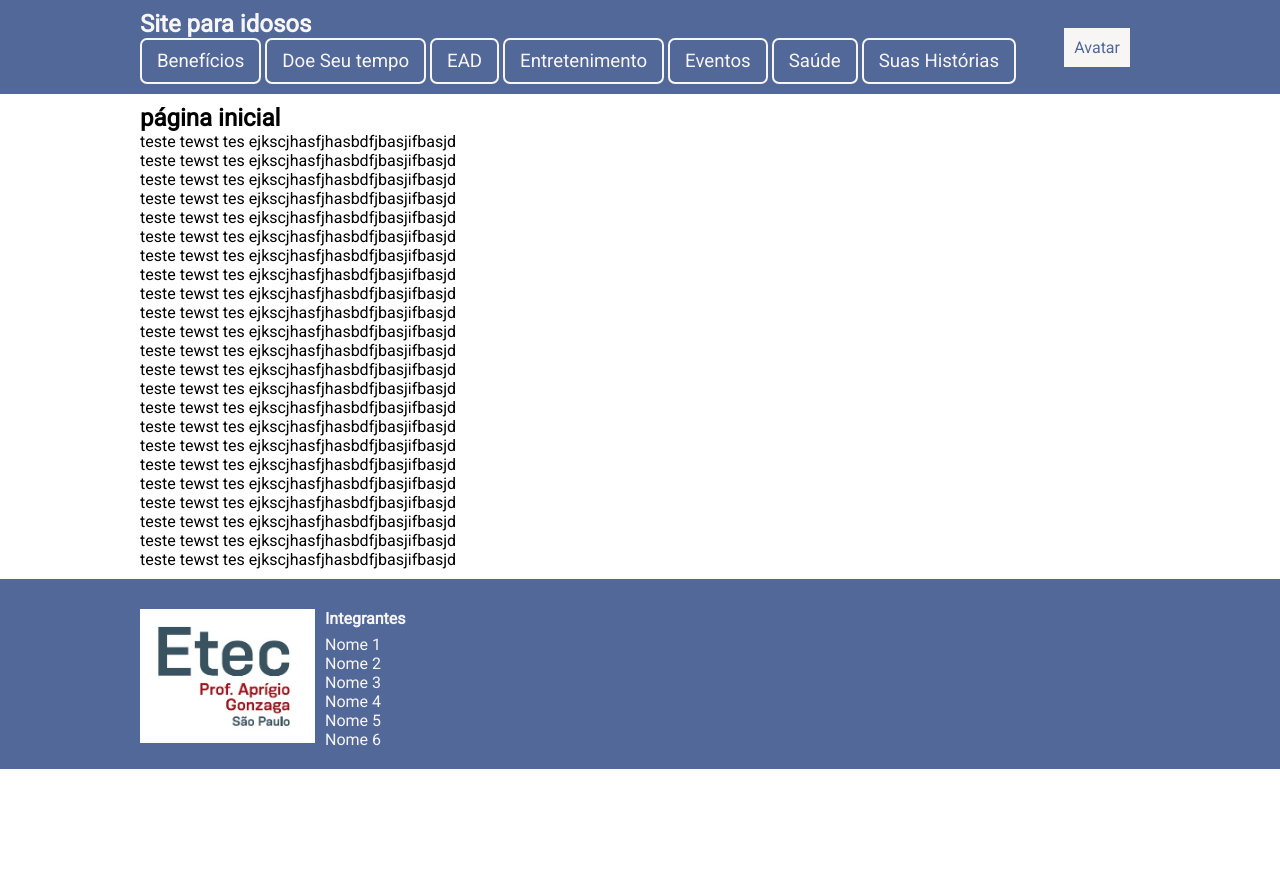
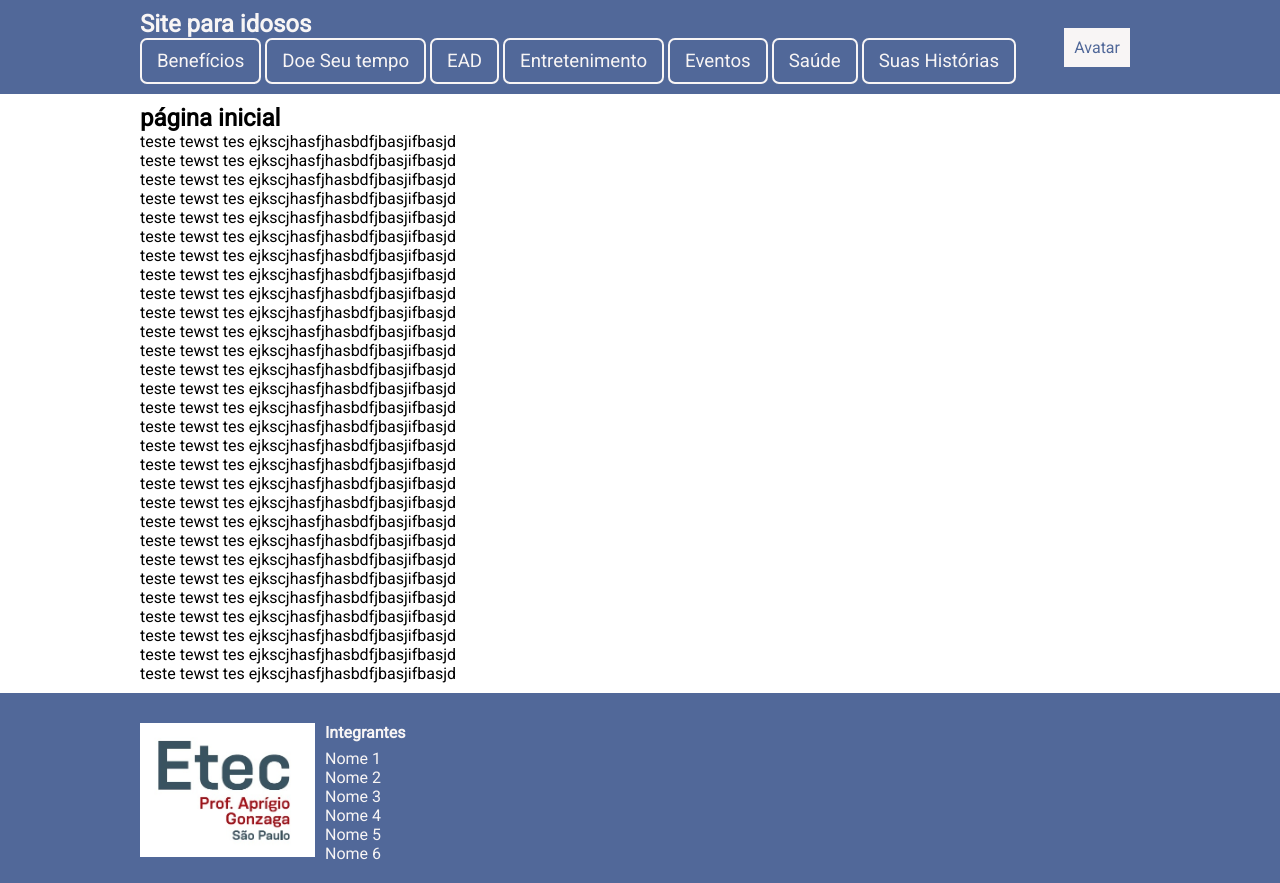
Before and after one commit to alanliveira/siteIdosos, a plain HTML site: page index.html in a window 1280 px wide. Before the commit the page ends 800 px from the top, so only its background shows below. Drawn offline with Linux system fonts and the light colour scheme.

```diff
--- a/index.html
+++ b/index.html
@@ -78,6 +78,12 @@
                 <p>teste tewst tes ejkscjhasfjhasbdfjbasjifbasjd </p>
                 <p>teste tewst tes ejkscjhasfjhasbdfjbasjifbasjd </p>
                 <p>teste tewst tes ejkscjhasfjhasbdfjbasjifbasjd </p>
+                <p>teste tewst tes ejkscjhasfjhasbdfjbasjifbasjd </p>
+                <p>teste tewst tes ejkscjhasfjhasbdfjbasjifbasjd </p>
+                <p>teste tewst tes ejkscjhasfjhasbdfjbasjifbasjd </p>
+                <p>teste tewst tes ejkscjhasfjhasbdfjbasjifbasjd </p>
+                <p>teste tewst tes ejkscjhasfjhasbdfjbasjifbasjd </p>
+                <p>teste tewst tes ejkscjhasfjhasbdfjbasjifbasjd </p>
             </div>
         </section>
         <footer class="primary">
```
